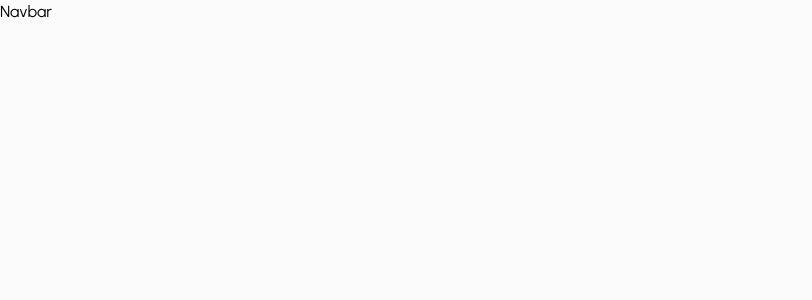
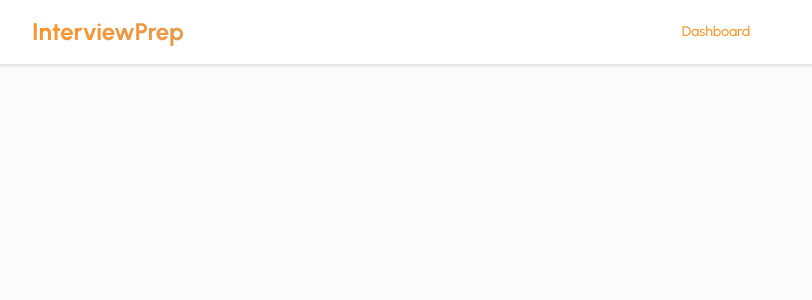
Before and after one commit to BhargavJakkaraju/Interviewer, a React (Vite) app in the folder frontend/: page /dashboard in a window 1280 px wide. Shown: the top 300 px of the page, without its empty margins (0-812 px from the left). Built offline with nearby package versions, Linux system fonts and the light colour scheme.

Commit message:
Refactor: Implement Navbar component with routing and styling
Co-authored-by: bhargavjakkaraju <bhargavjakkaraju@gmail.com>

```diff
--- a/frontend/src/components/layouts/Navbar.jsx
+++ b/frontend/src/components/layouts/Navbar.jsx
@@ -1,10 +1,46 @@
 import React from 'react'
 import ProfileInfoCard from '../Cards/ProfileInfoCard'
-import { Link } from "react-router-dom"
+import { Link, useLocation } from "react-router-dom"
 
 const Navbar = () => {
+  const location = useLocation();
+
+  const isActive = (path) => {
+    return location.pathname === path;
+  }
+
   return (
-    <div>Navbar</div>
+    <nav className='bg-white border-b border-gray-200 shadow-sm'>
+      <div className='max-w-7xl mx-auto px-4 sm:px-6 lg:px-8'>
+        <div className='flex justify-between items-center h-16'>
+          {/* Logo/Brand */}
+          <Link to="/dashboard" className='flex items-center space-x-2'>
+            <div className='text-2xl font-bold bg-gradient-to-r from-[#FF9324] to-[#e99a4b] bg-clip-text text-transparent'>
+              InterviewPrep
+            </div>
+          </Link>
+
+          {/* Navigation Links */}
+          <div className='hidden md:flex items-center space-x-8'>
+            <Link
+              to="/dashboard"
+              className={`text-sm font-medium transition-colors ${
+                isActive('/dashboard')
+                  ? 'text-[#FF9324]'
+                  : 'text-gray-600 hover:text-[#FF9324]'
+              }`}
+            >
+              Dashboard
+            </Link>
+          </div>
+
+          {/* Profile Section */}
+          <div className='flex items-center'>
+            <ProfileInfoCard />
+          </div>
+        </div>
+      </div>
+    </nav>
   )
 }
 
```
